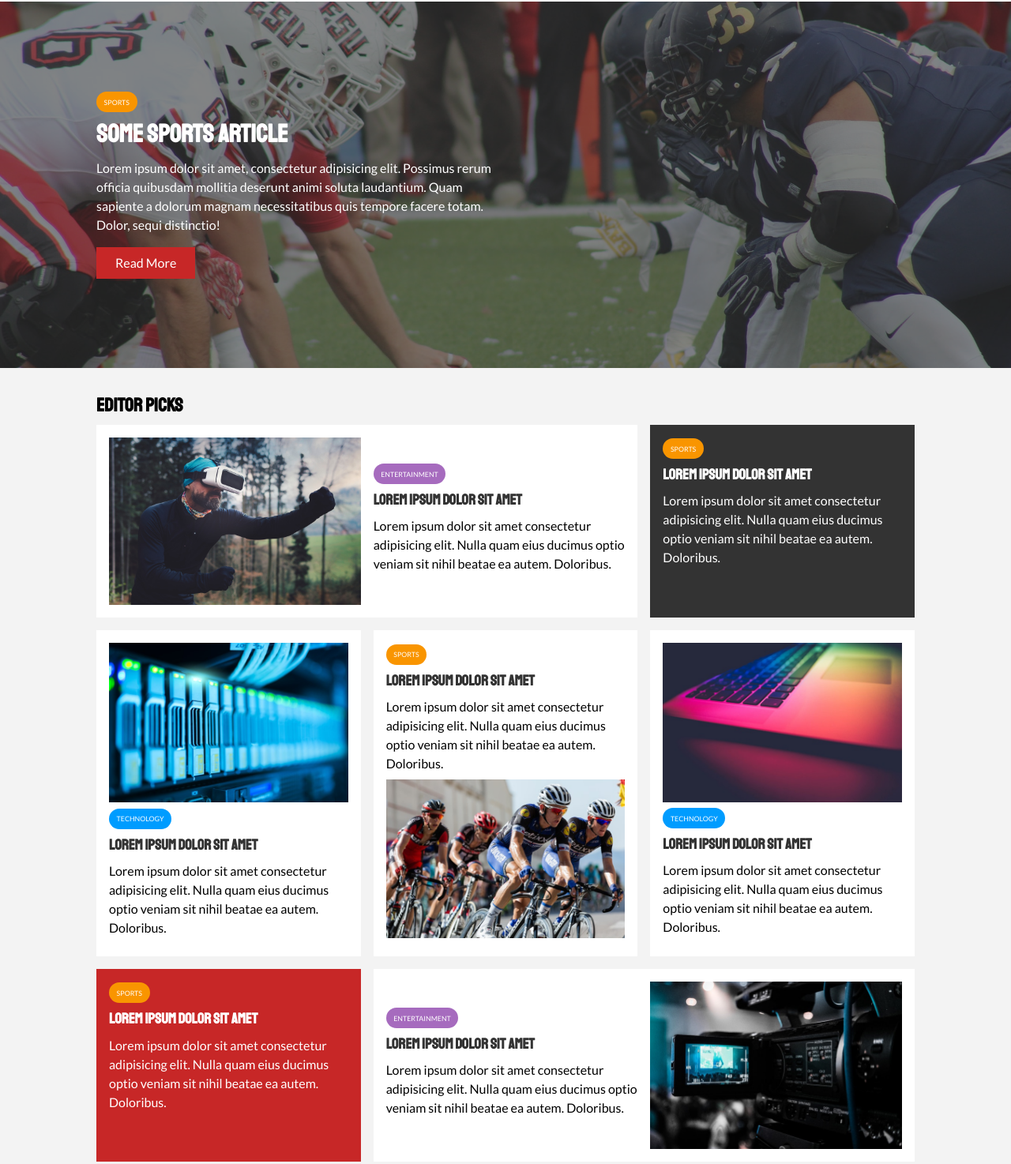
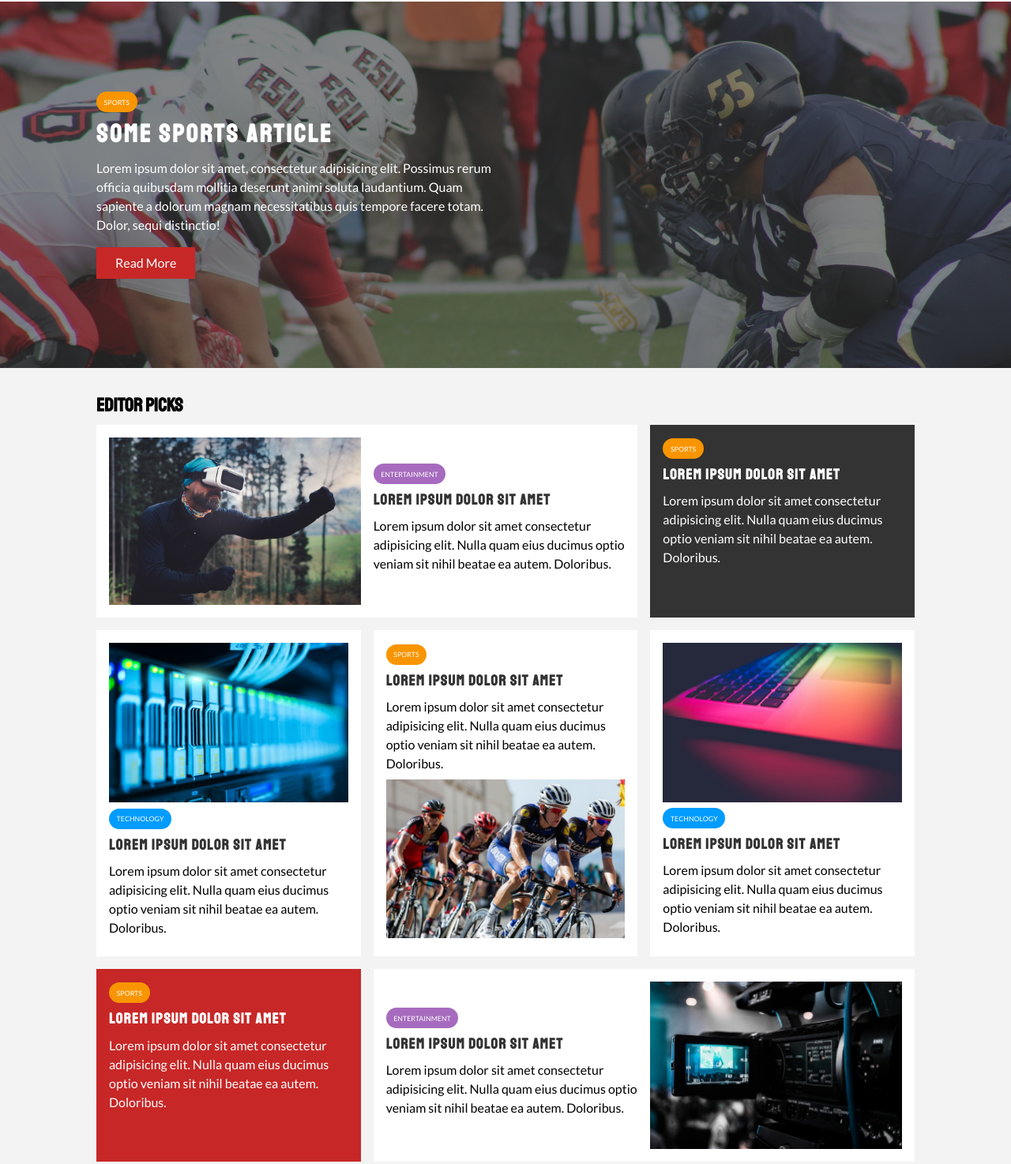
Before and after one commit to aaditya950/news_grid, a plain HTML site: page index.html in a window 1280 px wide. Shown: the part 72-1546 px from the top of the page at 79% size. Drawn offline with Linux system fonts and the light colour scheme.

Commit message:
link fix and image scroll

```diff
--- a/css/style.css
+++ b/css/style.css
@@ -220,6 +220,7 @@ h1, h2, h3, h4, h5, h6 {
   background: url('../img/featured.jpg') no-repeat center center/cover;
   position: absolute;
   top: 0;
+  background-attachment: fixed;
   left: 0;
   width: 100%;
   height: 100%;
@@ -311,3 +312,11 @@ h1, h2, h3, h4, h5, h6 {
 #main-footer .footer-container input[type='submit'] {
   width: 90%;
 }
+
+.title {
+  letter-spacing: 3px;
+}
+
+.article-link {
+  letter-spacing: 1.4px;
+}
--- a/index.html
+++ b/index.html
@@ -34,7 +34,7 @@
       <div class="showcase-container">
         <div class="showcase-content">
           <div class="category category-sports">Sports</div>
-          <h1>Some Sports Article</h1>
+          <h1 class="title">Some Sports Article</h1>
           <p>Lorem ipsum dolor sit amet, consectetur adipisicing elit. Possimus rerum officia quibusdam mollitia deserunt animi soluta laudantium. Quam sapiente a dolorum magnam necessitatibus quis tempore facere totam. Dolor, sequi distinctio!</p>
           <a href="article.html" class="btn btn-primary">Read More</a>
         </div>
@@ -51,7 +51,7 @@
             <img src="img/articles/ent1.jpg" alt="">
             <div>
               <div class="category category-ent">Entertainment</div>
-              <h3>
+              <h3 class="article-link">
                 <a href="article.html">Lorem ipsum dolor sit amet</a>
               </h3>
               <p>Lorem ipsum dolor sit amet consectetur adipisicing elit. Nulla quam eius ducimus optio veniam sit nihil beatae ea autem. Doloribus.</p>
@@ -59,7 +59,7 @@
           </article>
           <article class="card bg-dark">
             <div class="category category-sports">Sports</div>
-            <h3>
+            <h3 class="article-link">
               <a href="article.html">Lorem ipsum dolor sit amet</a>
             </h3>
             <p>Lorem ipsum dolor sit amet consectetur adipisicing elit. Nulla quam eius ducimus optio veniam sit nihil beatae ea autem. Doloribus.</p>
@@ -67,14 +67,14 @@
           <article class="card">
             <img src="img/articles/tech1.jpg" alt="">
             <div class="category category-tech">Technology</div>
-            <h3>
+            <h3 class="article-link">
               <a href="article.html">Lorem ipsum dolor sit amet</a>
             </h3>
             <p>Lorem ipsum dolor sit amet consectetur adipisicing elit. Nulla quam eius ducimus optio veniam sit nihil beatae ea autem. Doloribus.</p>
           </article>
           <article class="card">
             <div class="category category-sports">Sports</div>
-            <h3>
+            <h3 class="article-link">
               <a href="article.html">Lorem ipsum dolor sit amet</a>
             </h3>
             <p>Lorem ipsum dolor sit amet consectetur adipisicing elit. Nulla quam eius ducimus optio veniam sit nihil beatae ea autem. Doloribus.</p>
@@ -83,14 +83,15 @@
           <article class="card">
             <img src="img/articles/tech2.jpg" alt="">
             <div class="category category-tech">Technology</div>
-            <h3>
+            <h3 class="article-link">
               <a href="article.html">Lorem ipsum dolor sit amet</a>
             </h3>
             <p>Lorem ipsum dolor sit amet consectetur adipisicing elit. Nulla quam eius ducimus optio veniam sit nihil beatae ea autem. Doloribus.</p>
           </article>
+
           <article class="card bg-primary">
             <div class="category category-sports">Sports</div>
-            <h3>
+            <h3 class="article-link">
               <a href="article.html">Lorem ipsum dolor sit amet</a>
             </h3>
             <p>Lorem ipsum dolor sit amet consectetur adipisicing elit. Nulla quam eius ducimus optio veniam sit nihil beatae ea autem. Doloribus.</p>
@@ -98,13 +99,14 @@
           <article class="card">
             <div>
               <div class="category category-ent">Entertainment</div>
-              <h3>
+              <h3 class="article-link">
                 <a href="article.html">Lorem ipsum dolor sit amet</a>
               </h3>
               <p>Lorem ipsum dolor sit amet consectetur adipisicing elit. Nulla quam eius ducimus optio veniam sit nihil beatae ea autem. Doloribus.</p>
             </div>
             <img src="img/articles/ent2.jpg" alt="">
           </article>
+
         </div>
     </div>
   </section>
```
